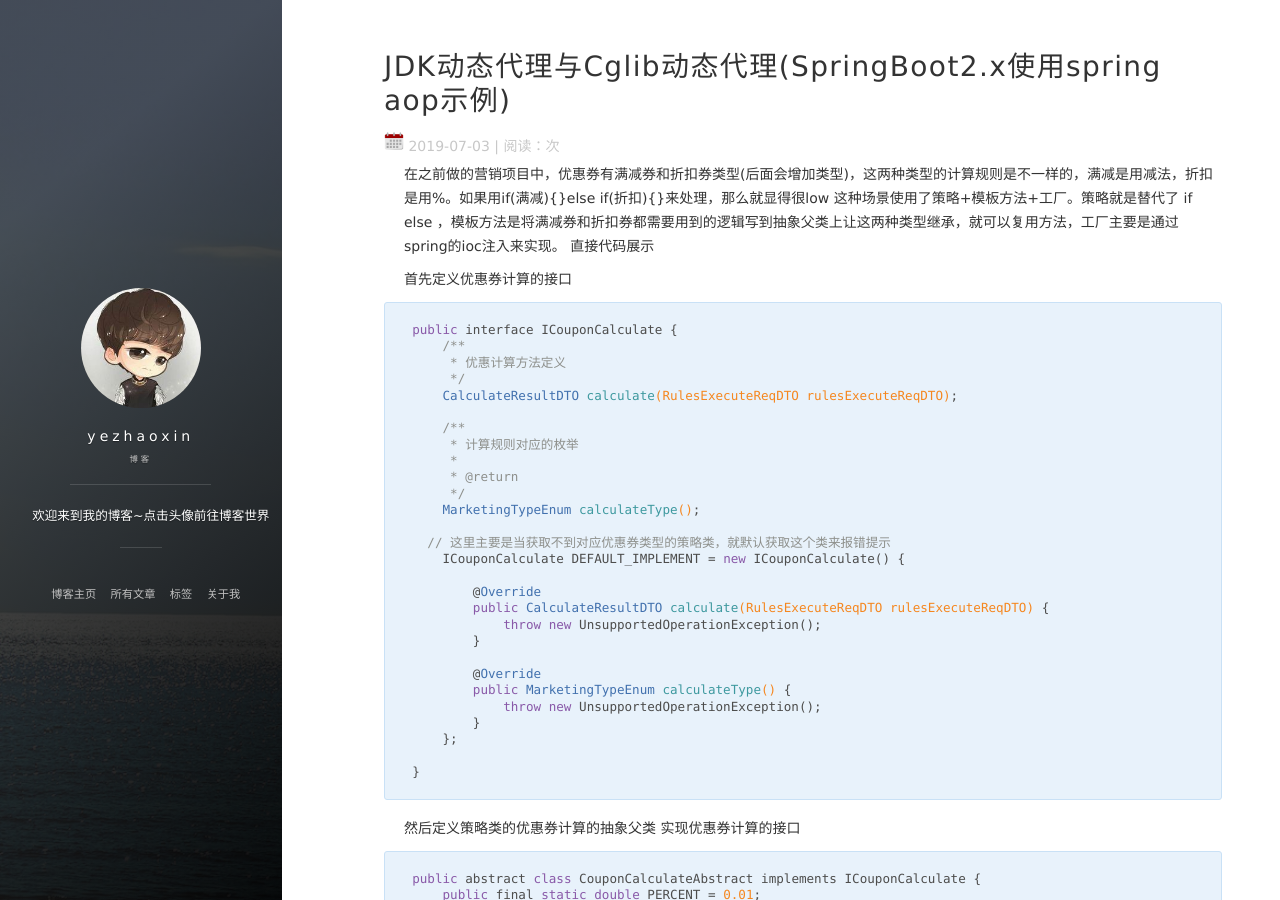
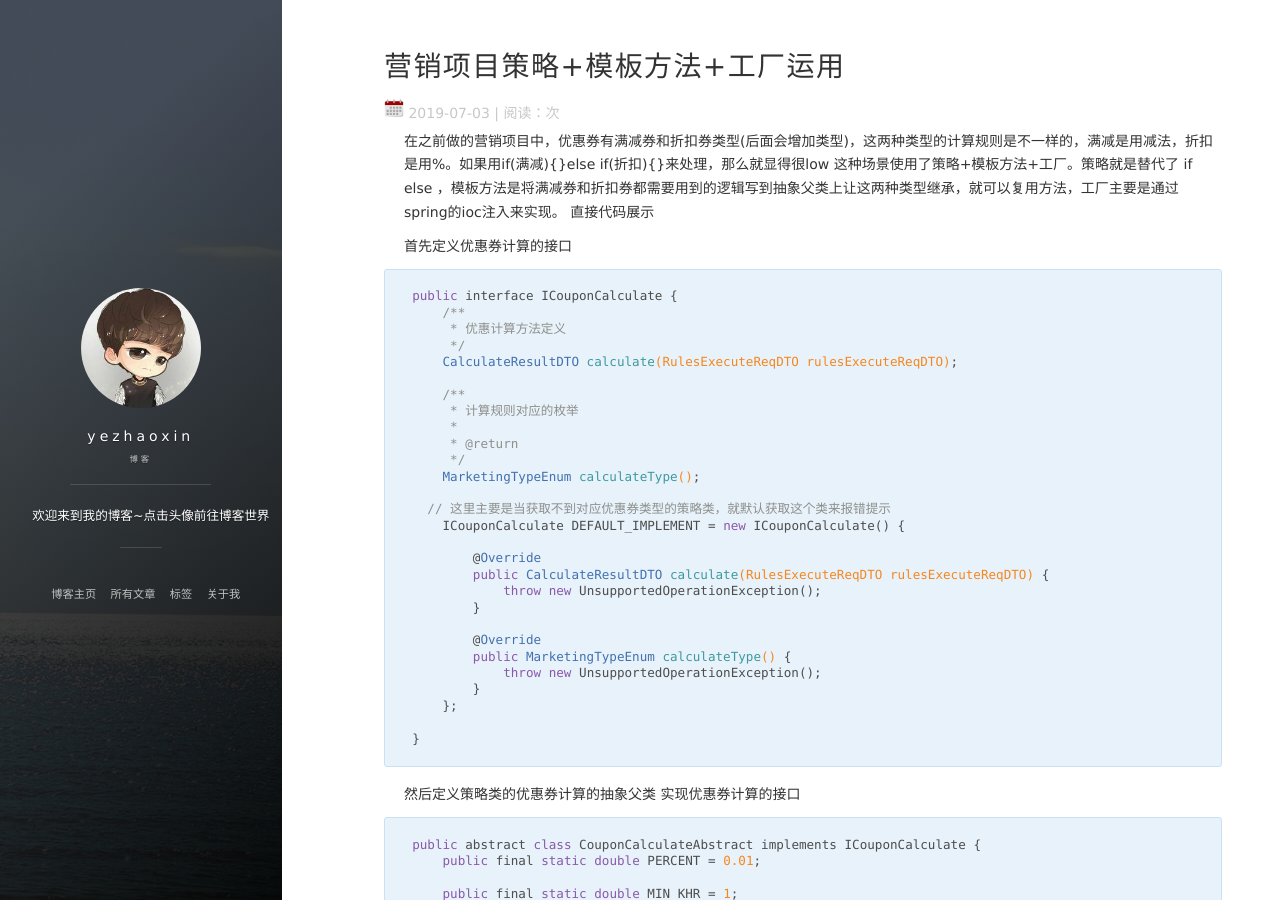
Before and after one commit to YZX2018/yzx2018.github.io, a Jekyll site: the page built from _posts/2019-07-03-营销项目策略+模板方法+工厂运用.md, in a window 1280 px wide and 900 px high. Built offline with Jekyll 4.4.1, drawn with Linux system fonts in a browser that asks for light colours; nearby versions of some CDN libraries; comment, search, counter and statistics services are not loaded.

Commit message:
营销项目策略+模板方法+工厂运用

```diff
--- a/_posts/2019-07-03-营销项目策略+模板方法+工厂运用.md
+++ b/_posts/2019-07-03-营销项目策略+模板方法+工厂运用.md
@@ -1,6 +1,6 @@
 ---
 layout: post
-title: "JDK动态代理与Cglib动态代理(SpringBoot2.x使用spring aop示例)"
+title: "营销项目策略+模板方法+工厂运用"
 date: 2019-07-03
 tags: java
 ---
```
